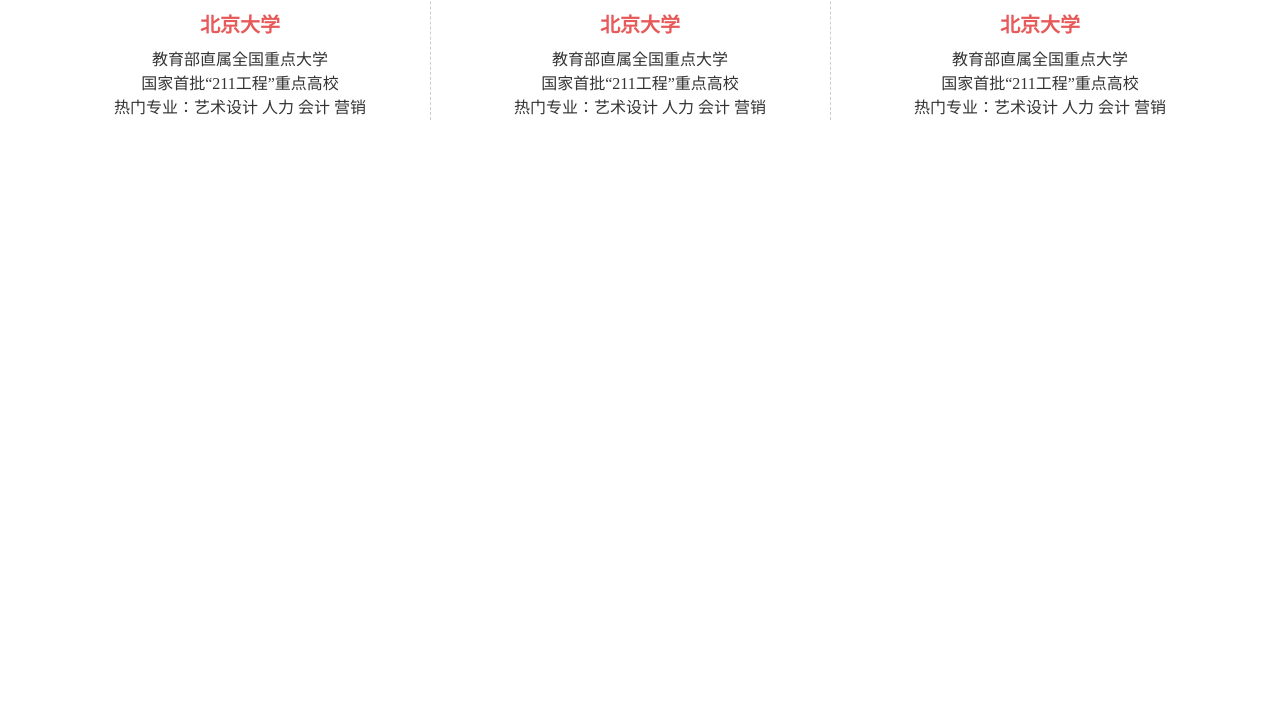
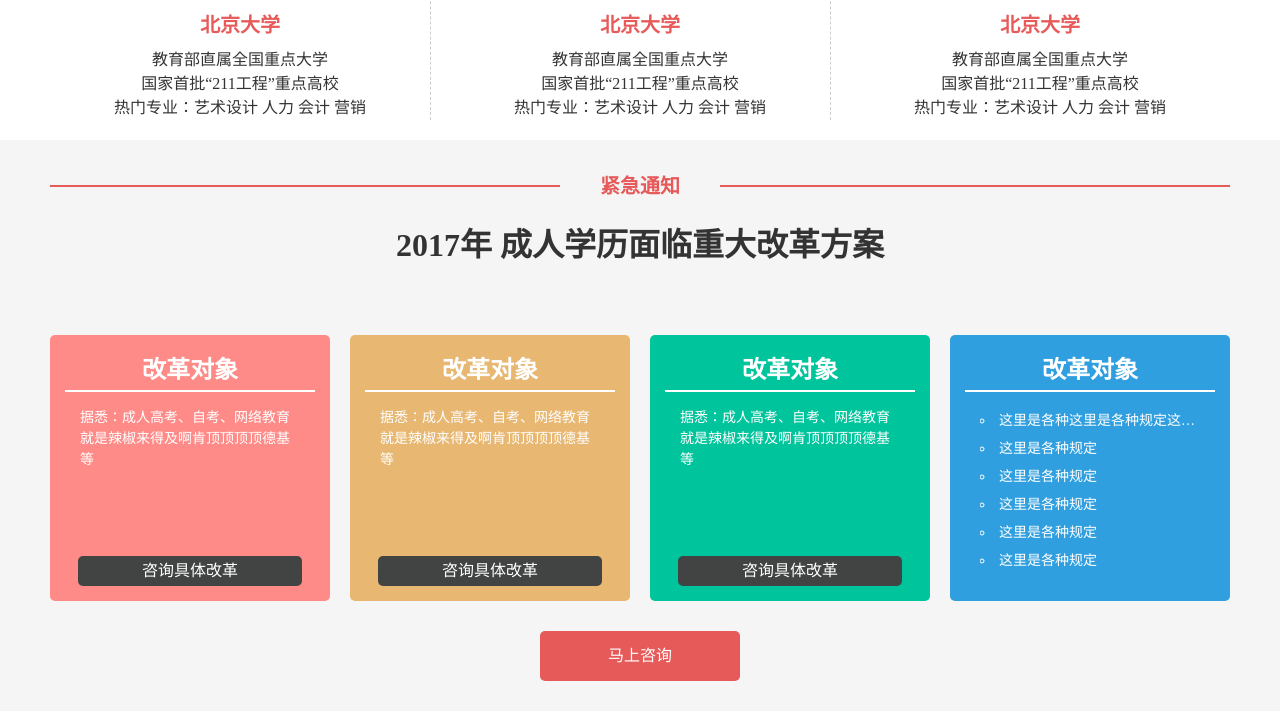
Before and after one commit to linshaoneng/educate_static_html, a website: page htmls/school_index.html in a window 1280 px wide. Shown: the part 2373-3092 px from the top of the page. Before the commit the page ends 2613 px from the top, so only its background shows below. Drawn offline with Linux system fonts and the light colour scheme.

Commit message:
注意。。。

```diff
--- a/css/school_index.css
+++ b/css/school_index.css
@@ -264,3 +264,143 @@
     font-size:16px;
     line-height:1.5;
 }
+.notice{
+    background:#f5f5f5;
+    overflow:hidden;
+}
+.notice .title{
+    width:1180px;
+    margin:0 auto;
+    padding:30px 0;
+}
+.notice .title p {
+    position:relative;
+    text-align:center;
+}
+.notice .title p:after{
+    content: "";
+    display:block;
+    position:absolute;
+    background:#e75a5a;
+    width:100%;
+    height:2px;
+    top:50%;
+    left:0;
+    z-index:0;
+}
+.notice .title p span{
+    display:inline-block;
+    padding:0 40px;
+    background:#f5f5f5;
+    position:relative;
+    top:0;
+    left:0;
+    z-index:99;
+    font-size:20px;
+    font-weight:bold;
+    color:#e75a5a;
+}
+.notice .title h1{
+    font-size:32px;
+    color:#333;
+    text-align:center;
+    padding:20px 0;
+}
+.notice .content{
+    width:1180px;
+    margin:20px auto;
+    overflow:hidden;
+}
+.notice .content ul{
+    width:1200px;
+}
+.notice .content ul>li{
+    width:280px;
+    margin-right:20px;
+    float:left;
+    -webkit-box-sizing: border-box;
+    -moz-box-sizing: border-box;
+    box-sizing: border-box;
+    position:relative;
+    padding:15px 15px 45px;
+    -webkit-border-radius: 5px;
+    -moz-border-radius: 5px;
+    border-radius: 5px;
+    color:#fff;
+    height:266px;
+}
+.notice .content ul>li.pink{
+    background:#ff8b88;
+}
+.notice .content ul>li.orange{
+    background:#e8b771;
+}
+.notice .content ul>li.green{
+    background:#00c49c;
+}
+.notice .content ul>li.blue{
+    background:#309fe0;
+    padding-bottom:15px;
+}
+
+.notice .content ul>li h2{
+    color:#fff;
+    text-align:center;
+    border-bottom: 2px solid #fff;
+    padding-bottom:5px;
+}
+.notice .content ul>li p{
+    font-size:14px;
+    line-height:1.5;
+    padding:15px;
+    color:#fff;
+    max-height:130px;
+    overflow:hidden;
+}
+.notice .content ul>li a{
+    display:block;
+    width:80%;
+    -webkit-border-radius: 5px;
+    -moz-border-radius: 5px;
+    border-radius: 5px;
+    background:#414442;
+    color:#fff;
+    height:30px;
+    line-height:30px;
+    text-align:center;
+    font-size:16px;
+    position:absolute;
+    left:10%;
+    bottom:15px;
+}
+
+.notice .content ul>li ol{
+    padding:15px;
+}
+.notice .content ul>li ol li{
+    font-size:14px;
+    list-style: circle inside;
+    line-height:2;
+    color:#fff;
+    white-space: nowrap;
+    overflow:hidden;
+    text-overflow: ellipsis;
+}
+.notice .btn{
+    display:block;
+    width:200px;
+    text-align:center;
+    color:#fff;
+    margin:30px auto;
+    background:#e75a5a;
+    height:50px;
+    -webkit-border-radius: 5px;
+    -moz-border-radius: 5px;
+    border-radius: 5px;
+    line-height:50px;
+
+}
+.notice .btn:hover{
+    background:#db5353;
+    color:#fafafa;
+}
--- a/htmls/school_index.html
+++ b/htmls/school_index.html
@@ -198,5 +198,42 @@
         </ul>
     </div>
 </div>
+<div class="notice">
+    <div class="title">
+        <p class="sub"><span>紧急通知</span></p>
+        <h1>2017年 成人学历面临重大改革方案</h1>
+    </div>
+    <div class="content">
+        <ul class="clearfix">
+            <li class="pink">
+                <h2>改革对象</h2>
+                <p>据悉：成人高考、自考、网络教育就是辣椒来得及啊肯顶顶顶顶德基等</p>
+                <a href="">咨询具体改革</a>
+            </li>
+            <li class="orange">
+                <h2>改革对象</h2>
+                <p>据悉：成人高考、自考、网络教育就是辣椒来得及啊肯顶顶顶顶德基等</p>
+                <a href="">咨询具体改革</a>
+            </li>
+            <li class="green">
+                <h2>改革对象</h2>
+                <p>据悉：成人高考、自考、网络教育就是辣椒来得及啊肯顶顶顶顶德基等</p>
+                <a href="">咨询具体改革</a>
+            </li>
+            <li class="blue">
+                <h2>改革对象</h2>
+                <ol>
+                    <li>这里是各种这里是各种规定这里是各种规定这里是各种规定规定</li>
+                    <li>这里是各种规定</li>
+                    <li>这里是各种规定</li>
+                    <li>这里是各种规定</li>
+                    <li>这里是各种规定</li>
+                    <li>这里是各种规定</li>
+                </ol>
+            </li>
+        </ul>
+    </div>
+    <div class="btn">马上咨询</div>
+</div>
 </body>
 </html>
```
